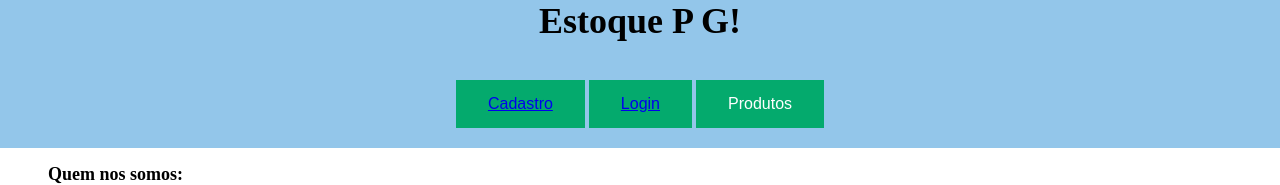
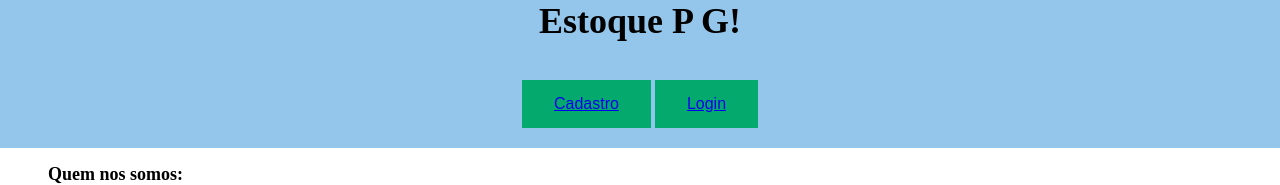
Before and after one commit to pedro-brandt/AplicacaoReact, a React (Vite) app: page / in a window 1280 px wide. Shown: the top 185 px of the page. Built offline with nearby package versions, Linux system fonts and the light colour scheme.

Commit message:
butao produtos

```diff
--- a/src/Components/Home/Home.jsx
+++ b/src/Components/Home/Home.jsx
@@ -29,8 +29,16 @@ export default function Home() {
      <button  id="bt4">
       <Link to="/login" > Login</Link></button>
 
-      <button id="bt4" >Produtos</button>
+      {/*<button id="bt16">
+            produtos
+            <form>
+              <label>Carros</label>
+              <label>Carros</label>
+              <label>Carros</label>
+            </form>
+            </button>
 
+      const [buttonVisibility setButtonVisibility] = useState(false);*/}
 
      </div>
      </div>
```
